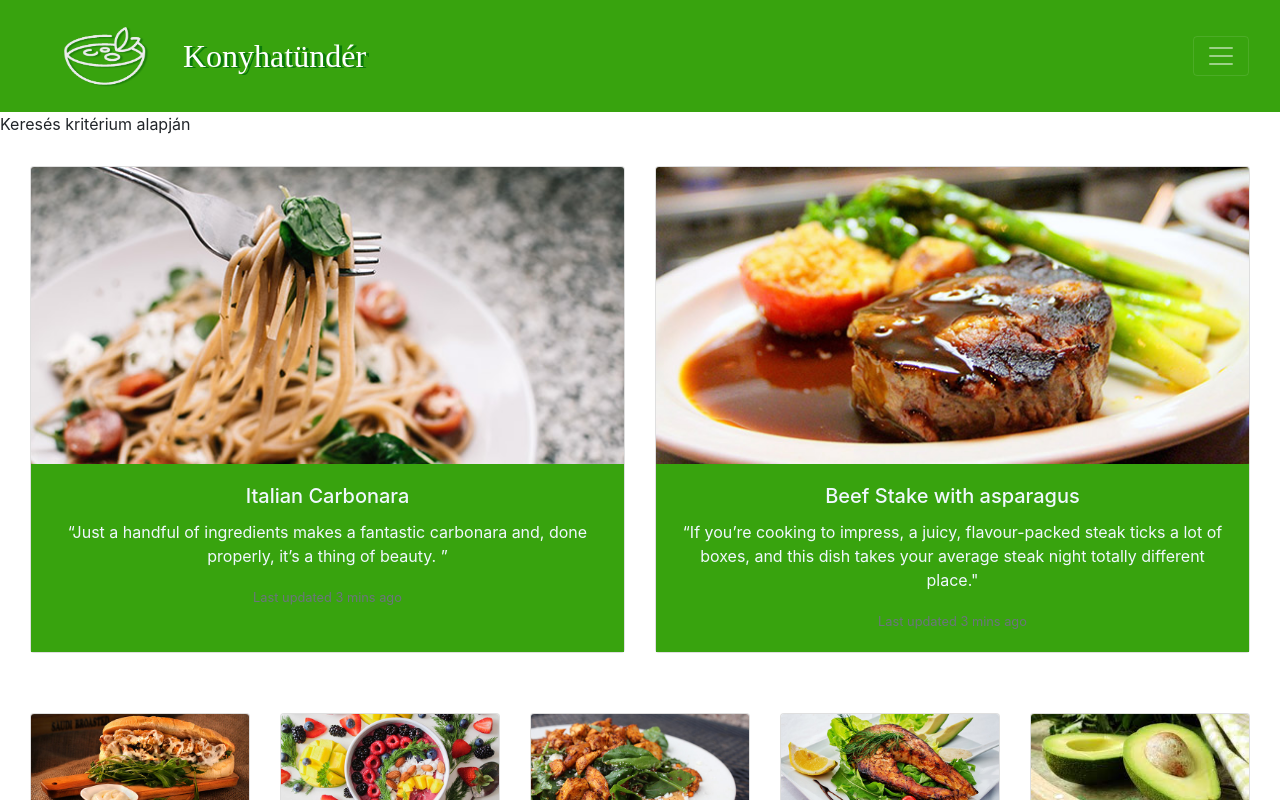
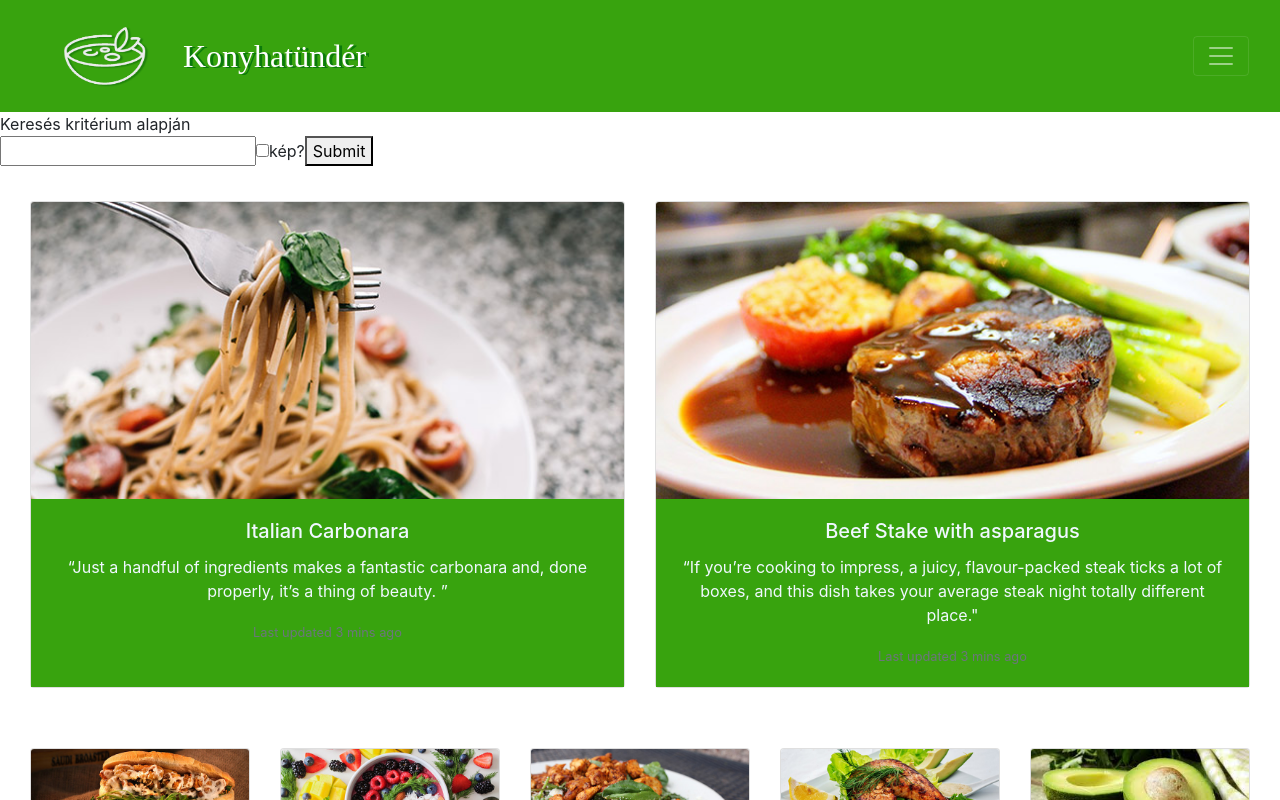
Before and after one commit to flowacademyhu/kappa-konyhatunder, a React (Create React App) app in the folder frontend/: page /search-by-criteria in a window 1280 px wide. Shown: the top 800 px of the page. Built offline with nearby package versions, Linux system fonts and the light colour scheme; a web font is replaced by a local one.

Commit message:
added input for recepie name and checkbox for picture

```diff
--- a/frontend/src/components/SearchByCriteria.js
+++ b/frontend/src/components/SearchByCriteria.js
@@ -1,5 +1,31 @@
+import { Formik, Form, Field } from 'formik';
+import { useEffect, useState } from 'react';
+import { getLevels, getCategorys } from './apiCalls';
+
 function SearchByCriteria() {
-  return <div>Keresés kritérium alapján</div>;
+  return (
+    <>
+      <div>Keresés kritérium alapján</div>
+      <Formik
+        initialValues={{ name: '', picture: false }}
+        onSubmit={(values) => {
+          console.log(values);
+        }}
+      >
+        {({ isSubmitting }) => (
+          <Form>
+            <Field type="text" name="name" />
+
+            <label>
+              <Field type="checkbox" name="picture" />
+              kép?
+            </label>
+            <button type="submit">Submit</button>
+          </Form>
+        )}
+      </Formik>
+    </>
+  );
 }
 
 export default SearchByCriteria;
```
